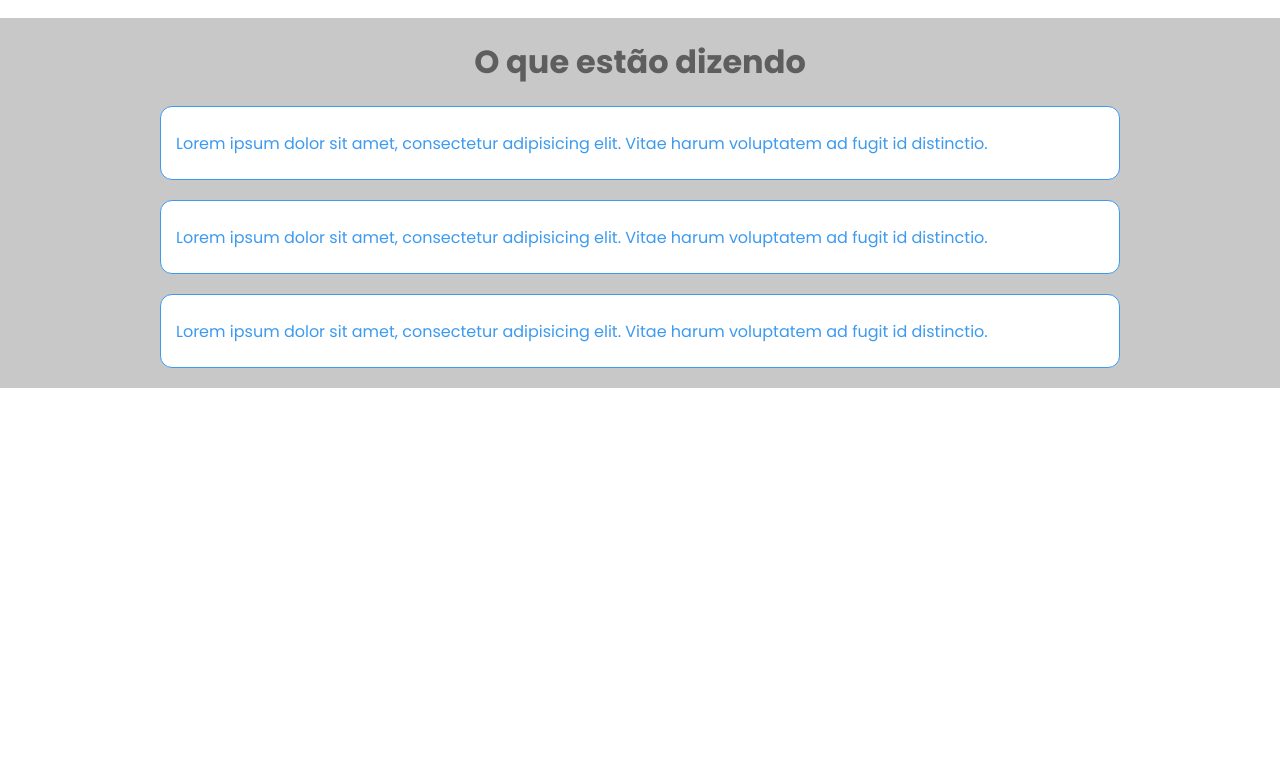
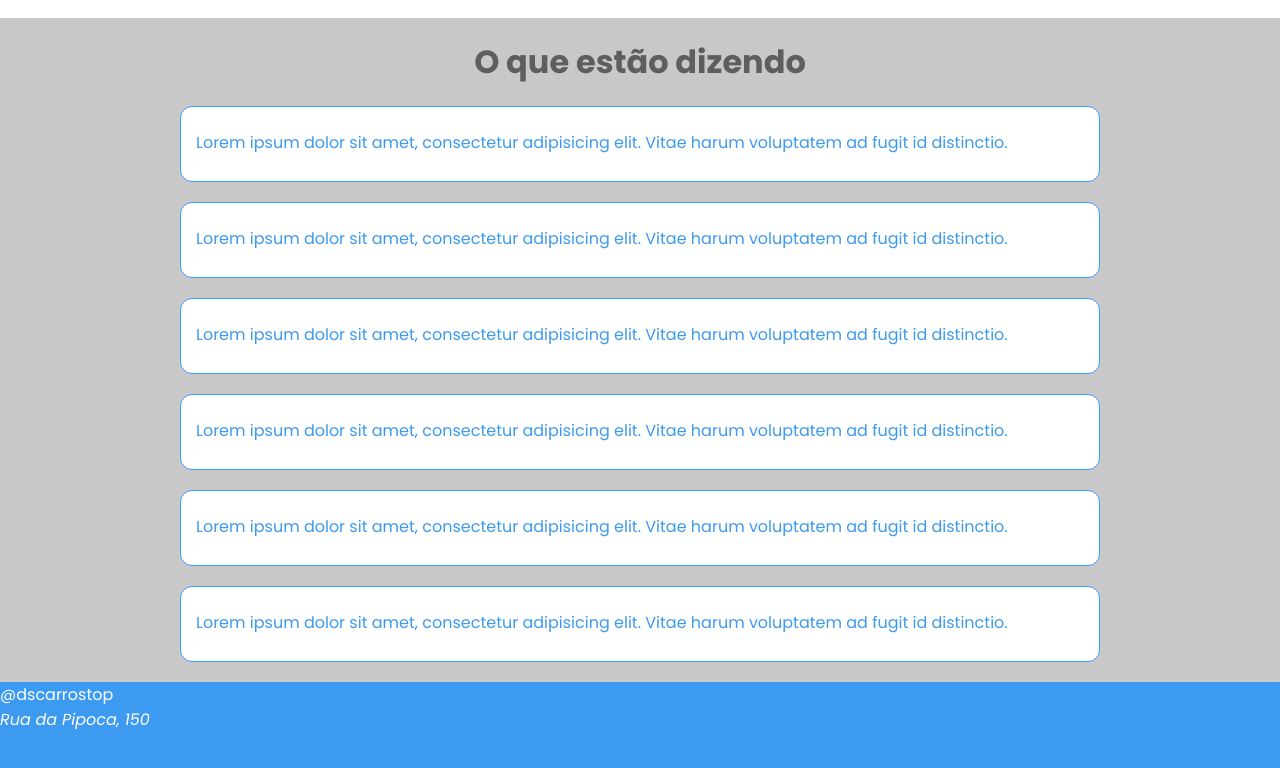
Before and after one commit to cauerg44/dscarrostop-react, a React (Vite) app: page / in a window 1280 px wide. Shown: the part 818-1586 px from the top of the page. Before the commit the page ends 1206 px from the top, so only its background shows below. Built offline with nearby package versions, Linux system fonts and the light colour scheme.

Commit message:
Card comments done and Footer component initialized

```diff
--- a/src/components/CommentCard/styles.css
+++ b/src/components/CommentCard/styles.css
@@ -2,13 +2,14 @@
     display: flex;
     flex-direction: column;
     align-items: center;
+    padding: 0 20px;
 }
 
 .card-comment {
     border: 1px solid var(--ct-color-primary);
     background-color: var(--ct-color-bg-primary);
     width: 100%;
-    height: 74px;
+    height: 146px;
     border-radius: 12px;
     margin-bottom: 20px;
     text-align: center;
@@ -18,6 +19,11 @@
     color: var(--ct-color-font-primary);
     font-size: 16px;
     text-align: left;
-    padding-top: 24px;
-    padding-left: 15px;
+    padding: 23px 15px;
 }
+
+@media(min-width: 576px) {
+    .card-comment {
+        height: 76px;
+    }
+}
--- /dev/null
+++ b/src/components/Footer/index.tsx
@@ -0,0 +1,17 @@
+import './styles.css'
+
+export default function Footer() {
+
+    return (
+        <footer>
+            <div className='ct-footer-element'>
+                <div>
+                    <a href="#">@dscarrostop</a>
+                </div>
+                <div>
+                    <address>Rua da Pipoca, 150</address>
+                </div>
+            </div>
+        </footer>
+    )
+}
--- /dev/null
+++ b/src/components/Footer/styles.css
@@ -0,0 +1,11 @@
+footer {
+    height: 120px;
+    background-color: var(--ct-color-primary);
+    color: var(--ct-color-bg-primary);
+}
+
+.ct-footer-elements {
+    display: flex;
+    align-items: center;
+    justify-content: space-between;
+}
--- a/src/index.css
+++ b/src/index.css
@@ -36,8 +36,20 @@
   margin: 0 auto;
 }
 
+.ct-container-footer {
+  width: 100%;
+  max-width: 960px;
+  margin: 0 auto;
+}
+
 @media(min-width: 768px) {
   .ct-container {
     max-width: 746px;
   }
 }
+
+@media(min-width: 768px) {
+  .ct-comments-container {
+    max-width: 960px;
+  }
+}
--- a/src/routes/Page/index.tsx
+++ b/src/routes/Page/index.tsx
@@ -4,6 +4,7 @@
 import TitleSection from "../../components/TitleSection"
 import TitleSection2 from "../../components/TitleSection2"
 import CommentCard from '../../components/CommentCard'
+import Footer from '../../components/Footer'
 
 export default function Page() {
 
@@ -21,8 +22,14 @@
                 <CommentCard />
                 <CommentCard />
                 <CommentCard />
+                <CommentCard />
+                <CommentCard />
+                <CommentCard />
             </section>
         </main>
+        <footer>
+            <Footer />
+        </footer>
         </>
     )
 }
```
